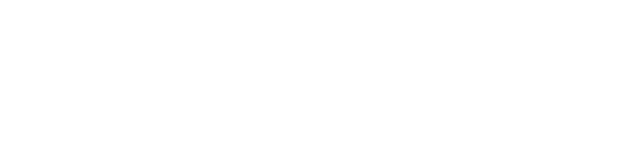
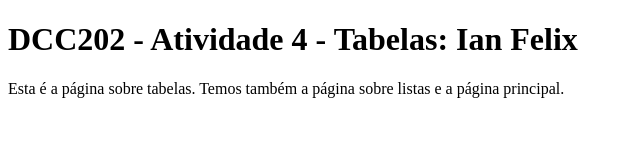
Before and after one commit to ufjf-dcc202/ufjf-dcc202-2023-3-a-atv4-ianfefe, a website: page tabelas.html in a window 1280 px wide. Shown: the whole page, without its empty margins (0-640 px from the left). Drawn offline with Linux system fonts and the light colour scheme.

Commit message:
adiciona conteudo

```diff
--- a/tabelas.html
+++ b/tabelas.html
@@ -6,6 +6,9 @@
     <title>DCC202 - Atividade 4 - Tabelas: Ian Felix</title>
 </head>
 <body>
-
+    <main>
+        <h1>DCC202 - Atividade 4 - Tabelas: Ian Felix</h1>
+        <p>Esta é a página sobre tabelas. Temos também a página sobre listas e a página principal.</p>
+    </main>
 </body>
 </html>
```
